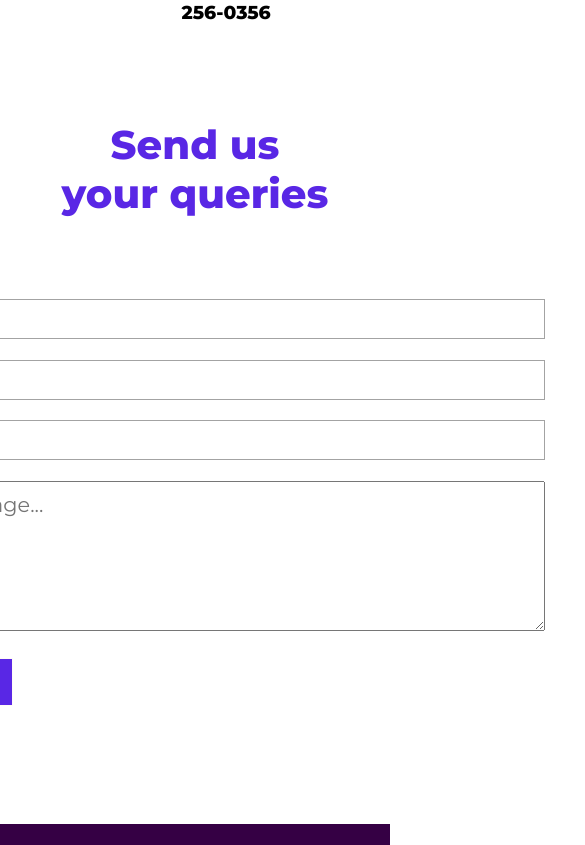
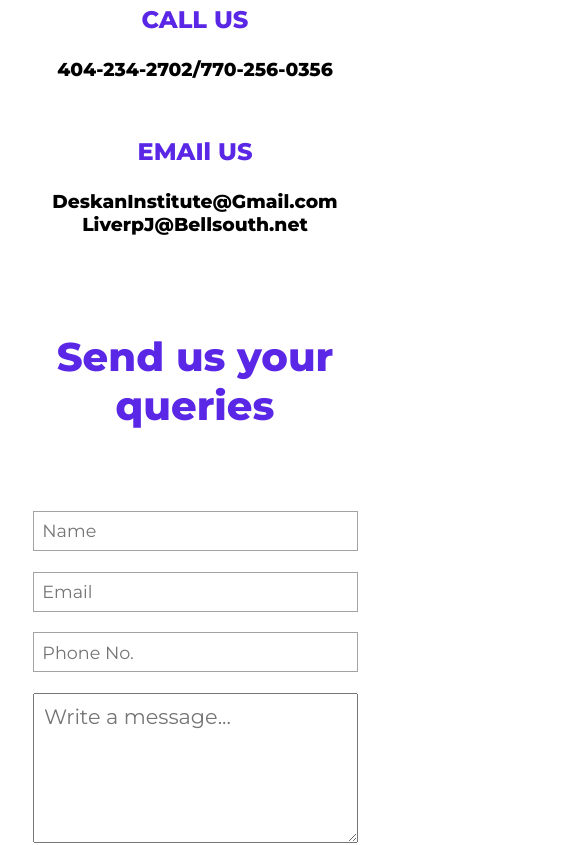
Before and after one commit to SvenRehm/deskan-restoring-hope, a React (Create React App) app: page /deskan-restoring-hope/contact in a window 390 px wide. Shown: the part 950-1795 px from the top of the page, 585 px wide, since content can reach past the window. Built offline with nearby package versions, Linux system fonts and the light colour scheme.

Commit message:
contact mobile styles

```diff
--- a/src/Contact/Index.css
+++ b/src/Contact/Index.css
@@ -53,6 +53,8 @@
 }
 
 .contact-form {
+   max-width: 1160px;
+   /* margin: 0 auto; */
    grid-column: 2/12;
    display: grid;
    grid-template-columns: repeat(12, 1fr);
@@ -68,7 +70,6 @@
 }
 .contact-form form {
    grid-column: 2/12;
-   justify-self: center;
 }
 .contact-form form div {
    margin: 1.3em 0 0 0;
@@ -95,12 +96,13 @@
    grid-column: 2/12;
    justify-self: center;
    border: 1px solid rgb(163, 163, 163);
-   width: 700px;
+   /* width: 700px; */
+   width: 100%;
    height: 40px;
 }
 
 .contact-form form .label-message textarea {
-   width: 700px;
+   width: 100%;
    height: 150px;
    font-size: 1.3em;
    padding-top: 0.5em;
@@ -134,3 +136,45 @@
    color: var(--main-accent-color);
    border: 1px solid var(--main-accent-color);
 }
+
+@media only screen and (max-width: 1250px) {
+   .sponsors ul {
+      max-width: 1050px;
+   }
+}
+
+@media only screen and (max-width: 830px) {
+   .contact-form h2 {
+      grid-column: 1/13;
+   }
+   .contact-container {
+      /* height: 100%; */
+      max-width: 750px;
+   }
+
+   .contact-form form {
+      width: 100%;
+      grid-column: 1/13;
+      justify-self: center;
+   }
+   .contact-ways {
+      grid-template-columns: none;
+   }
+
+   .contact-form form .label-name input,
+   .contact-form form .label-email input,
+   .contact-form form .label-phone input {
+      width: 100%;
+   }
+}
+@media only screen and (max-width: 790px) {
+   /* .contact-form {
+      max-width: 520px;
+   } */
+}
+
+@media only screen and (max-width: 600px) {
+   .contact-form {
+      max-width: 600px;
+   }
+}
```
